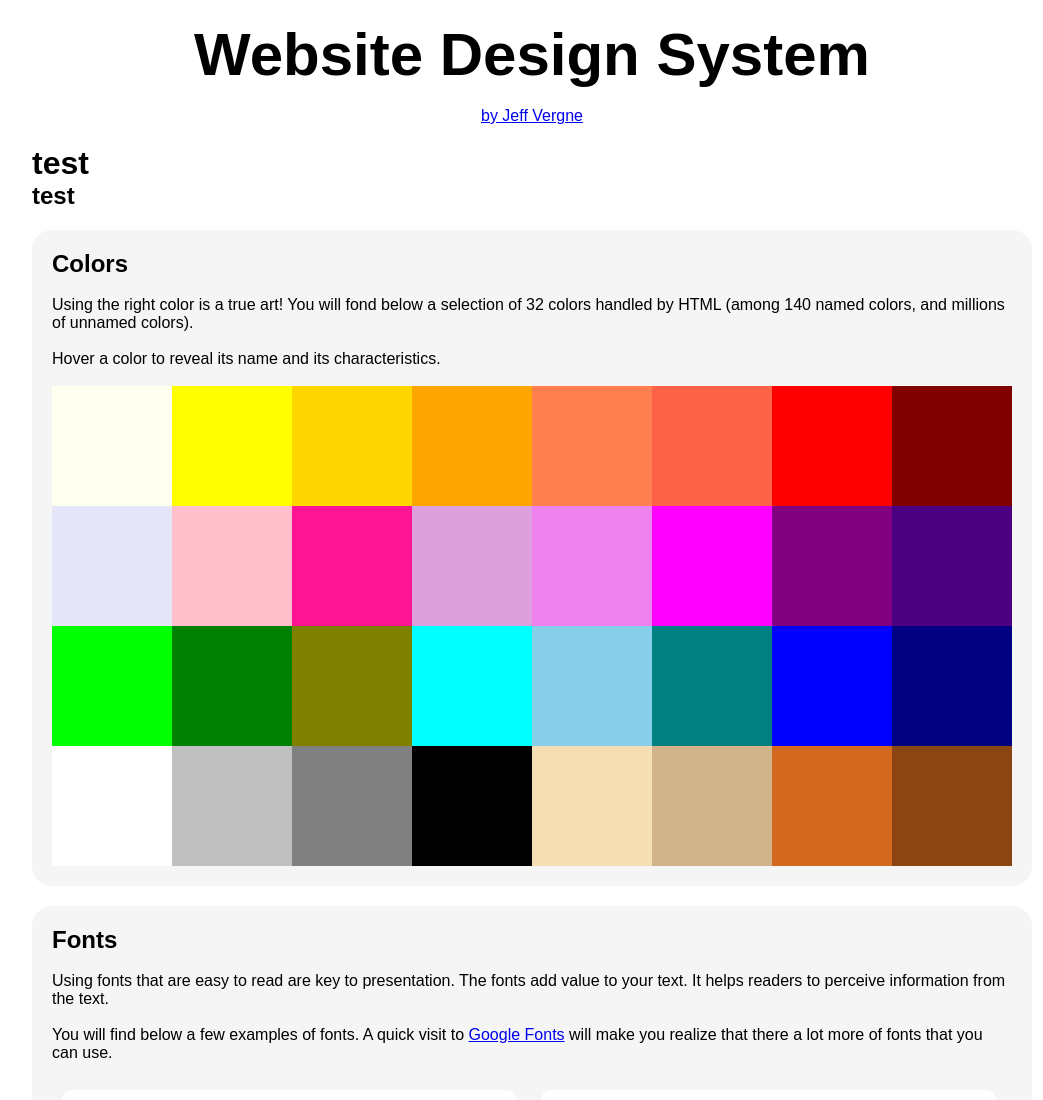
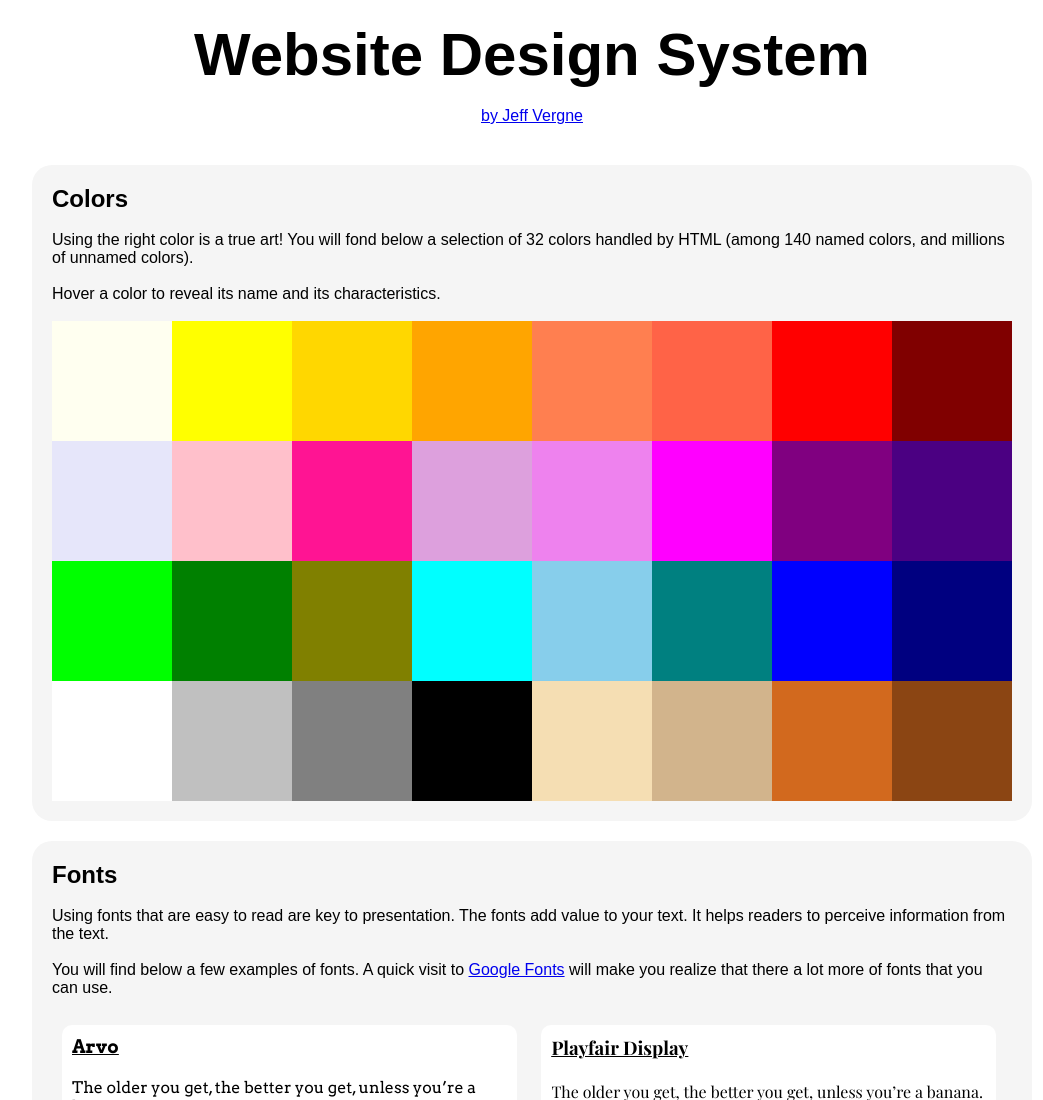
Before and after one commit to JeffFromParis/Website-Design-System, a plain HTML site: page index.html in a window 1280 px wide. Shown: the top 1100 px of the page, without its empty margins (108-1151 px from the left). Drawn offline with nearby package versions, Linux system fonts and the light colour scheme; a web font is replaced by a local one.

Commit message:
Remove test elements. V1.1

```diff
--- a/index.html
+++ b/index.html
@@ -17,8 +17,6 @@
         <a href="https://jefffromparis.github.io/" target="blank">by Jeff Vergne</a>
     </header>
     <main>
-        <h1>test</h1>
-        <h2>test</h2>
         <section id="colors">
             <div class="description">
                 <h2>Colors</h2>
```
